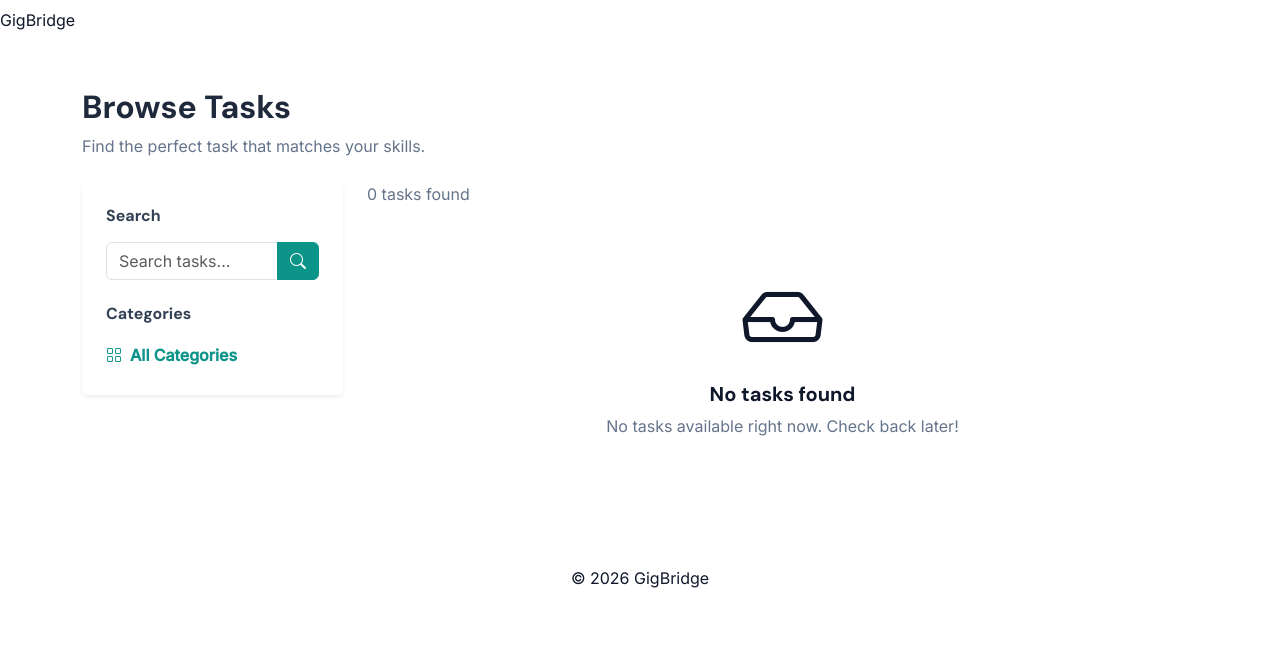
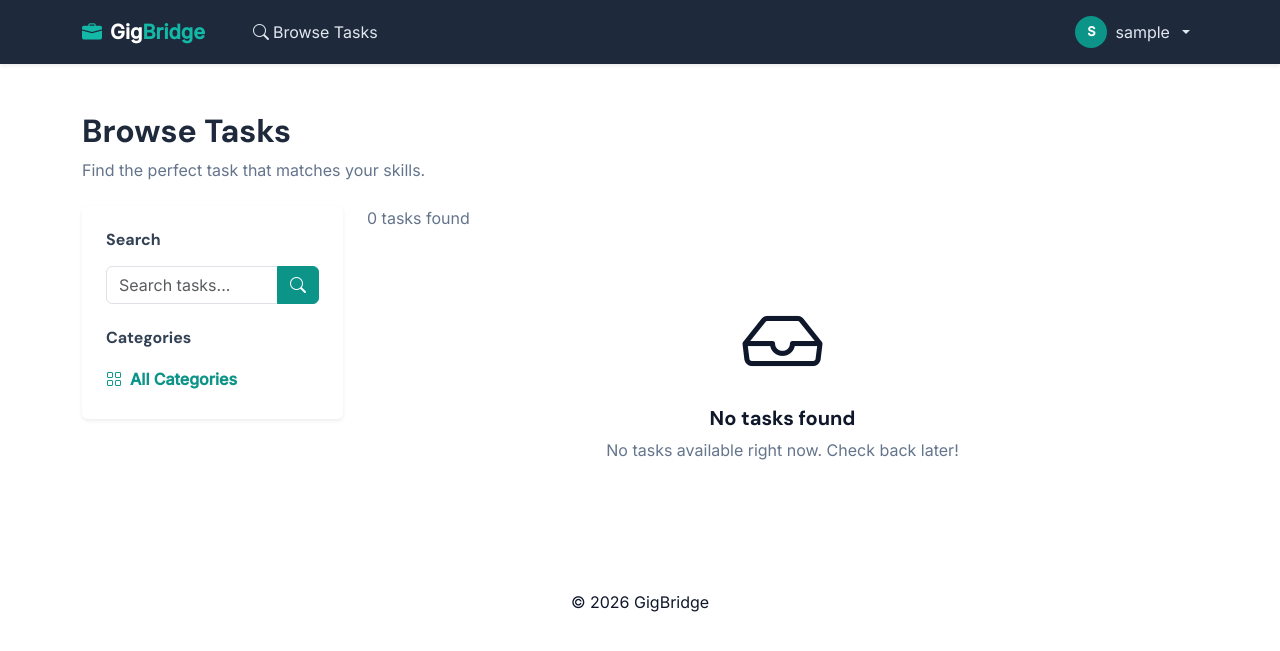
Before and after one commit to thevinduperera/gigbridge, a Django app: page /tasks/ in a window 1280 px wide. Shown: the top 651 px of the page. Run offline with Django 5.2, Linux system fonts and the light colour scheme; the visitor is signed in with stand-in values (Sample User, id 1); data comes from the database, SQL or seed files in the repository; data that the repository does not hold is empty.

Commit message:
feat: add navbar and update main.css with nav styles

```diff
--- a/static/css/main.css
+++ b/static/css/main.css
@@ -8,7 +8,8 @@
   --teal-500:  #14b8a6;
   --teal-300:  #5eead4;
   --white:     #ffffff;
-
+  --teal-400:  #2dd4bf;
+  --slate-200: #e2e8f0;
   --font-heading: 'DM Sans', sans-serif;
   --font-body:    'Inter', sans-serif;
 }
@@ -32,3 +33,22 @@ h1, h2, h3, h4, h5, h6 {
   background-color: var(--teal-500);
   border-color: var(--teal-500);
 }
+
+/* navbar link hover effects */
+.navbar .nav-link:hover {
+  color: var(--teal-400) !important;
+}
+
+.navbar .dropdown-toggle:hover span {
+  color: var(--teal-400) !important;
+}
+
+/* make navbar links clearly visible */
+.nav-link {
+  color: var(--slate-200) !important;
+}
+
+/* active nav link */
+.nav-link.active {
+  color: var(--teal-500) !important;
+}
--- a/templates/navbar.html
+++ b/templates/navbar.html
@@ -1,2 +1,99 @@
-<!-- Navbar goes here -->
-<nav class="navbar">GigBridge</nav>
+<nav class="navbar navbar-expand-lg shadow-sm sticky-top" style="background-color: var(--slate-800);">
+  <div class="container">
+
+    <!-- brand -->
+    <a class="navbar-brand fw-bold d-flex align-items-center gap-2" href="{% url 'home' %}">
+      <i class="bi bi-briefcase-fill" style="color: var(--teal-500);"></i>
+      <span style="color: var(--white);">Gig<span style="color: var(--teal-500);">Bridge</span></span>
+    </a>
+
+    <!-- mobile toggle -->
+    <button class="navbar-toggler border-0" type="button" data-bs-toggle="collapse" data-bs-target="#navbarContent">
+      <i class="bi bi-list" style="color: var(--white); font-size: 1.5rem;"></i>
+    </button>
+
+    <div class="collapse navbar-collapse" id="navbarContent">
+
+      <!-- center links -->
+      <ul class="navbar-nav me-auto ms-4 gap-1">
+        <li class="nav-item">
+          <a class="nav-link" href="{% url 'task_list' %}" style="color: var(--slate-200);">
+            <i class="bi bi-search me-1"></i>Browse Tasks
+          </a>
+        </li>
+      </ul>
+
+      <!-- right side -->
+      <ul class="navbar-nav ms-auto align-items-center gap-2">
+
+        {% if user.is_authenticated %}
+
+          <!-- dashboard link based on role -->
+          {% if user.role == 'client' %}
+          <li class="nav-item">
+            <a class="nav-link" href="{% url 'client_dashboard' %}" style="color: var(--slate-200);">
+              <i class="bi bi-speedometer2 me-1"></i>Dashboard
+            </a>
+          </li>
+          <li class="nav-item">
+            <a class="nav-link" href="{% url 'post_task' %}" style="color: var(--slate-200);">
+              <i class="bi bi-plus-circle me-1"></i>Post Task
+            </a>
+          </li>
+          {% elif user.role == 'freelancer' %}
+          <li class="nav-item">
+            <a class="nav-link" href="{% url 'freelancer_dashboard' %}" style="color: var(--slate-200);">
+              <i class="bi bi-speedometer2 me-1"></i>Dashboard
+            </a>
+          </li>
+          {% endif %}
+
+          <!-- user dropdown -->
+          <li class="nav-item dropdown">
+            <a class="nav-link dropdown-toggle d-flex align-items-center gap-2"
+              href="#" role="button" data-bs-toggle="dropdown">
+              <div class="rounded-circle d-flex align-items-center justify-content-center"
+                style="width:32px; height:32px; background: var(--teal-600);">
+                <span style="color: var(--white); font-size: 0.8rem; font-weight: 600;">
+                  {{ user.username|first|upper }}
+                </span>
+              </div>
+              <span style="color: var(--slate-200);">{{ user.username }}</span>
+            </a>
+            <ul class="dropdown-menu dropdown-menu-end shadow border-0">
+              <li>
+                <a class="dropdown-item" href="#">
+                  <i class="bi bi-person me-2"></i>My Profile
+                </a>
+              </li>
+              <li><hr class="dropdown-divider"></li>
+              <li>
+                <!-- logout will be wired up by Member 1 -->
+                <a class="dropdown-item text-danger" href="/accounts/logout/">
+                  <i class="bi bi-box-arrow-right me-2"></i>Logout
+                </a>
+              </li>
+            </ul>
+          </li>
+
+        {% else %}
+
+          <!-- not logged in -->
+          <li class="nav-item">
+            <a class="nav-link" href="/accounts/login/" style="color: var(--slate-200);">
+              Login
+            </a>
+          </li>
+          <li class="nav-item">
+            <a class="btn btn-sm px-3 py-2" href="/accounts/register/"
+              style="background: var(--teal-600); color: var(--white); border-radius: 6px;">
+              Sign Up
+            </a>
+          </li>
+
+        {% endif %}
+
+      </ul>
+    </div>
+  </div>
+</nav>
```
